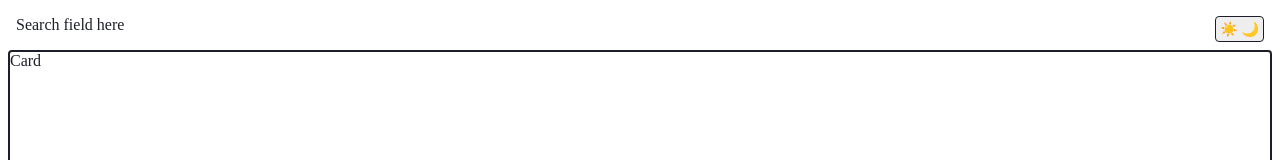
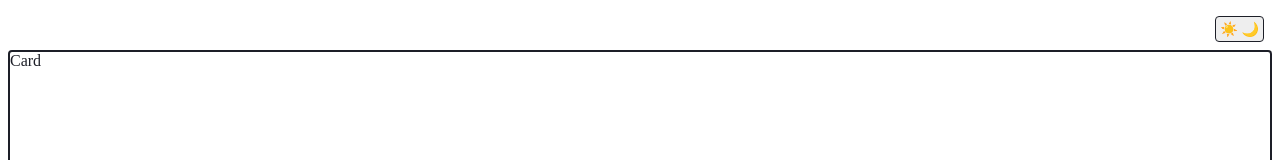
Before and after one commit to Mihajlo-Grubjesic/Q, a React (Vite) app: page /posts in a window 1280 px wide. Shown: the top 160 px of the page. Built offline with nearby package versions, Linux system fonts and the light colour scheme.

Commit message:
add error page route

```diff
--- a/src/App.tsx
+++ b/src/App.tsx
@@ -12,12 +12,14 @@ import useDarkTheme from "./hooks/useDarkTheme";
 import { Header } from "./components/Header/Header";
 import { Posts } from "./containers/Posts/Posts";
 import { PostDetails } from "./containers/PostDetails/PostDetails";
+import { ErrorPage } from "./components/ErrorPage/ErrorPage";
 import { ROUTES } from "./constants/routes";
 
 const router = createBrowserRouter([
   {
     path: "/",
     element: <Navigate to={ROUTES.POSTS} />,
+    errorElement: <ErrorPage />,
   },
   {
     path: ROUTES.POSTS,
--- /dev/null
+++ b/src/components/ErrorPage/ErrorPage.tsx
@@ -0,0 +1,15 @@
+import { useRouteError } from "react-router-dom";
+
+export const ErrorPage = () => {
+  const error = useRouteError() as { statusText: string; message: string };
+
+  return (
+    <div id="error-page">
+      <h1>Oops!</h1>
+      <p>Sorry, an unexpected error has occurred.</p>
+      <p>
+        <i>{error.statusText || error.message}</i>
+      </p>
+    </div>
+  );
+};
--- a/src/components/Header/Header.tsx
+++ b/src/components/Header/Header.tsx
@@ -8,7 +8,6 @@ interface Props {
 export const Header = ({ onToggleTheme }: Props): JSX.Element => {
   return (
     <HeaderWrapper>
-      <div>Search field here</div>
       <ThemeToggler onToggleTheme={onToggleTheme} />
     </HeaderWrapper>
   );
--- a/src/components/Header/styled/Header.ts
+++ b/src/components/Header/styled/Header.ts
@@ -1,6 +1,6 @@
 import styled from "styled-components";
 export const HeaderWrapper = styled.div`
   display: flex;
-  justify-content: space-between;
+  justify-content: end;
   padding: 8px;
 `;
--- a/src/constants/routes.ts
+++ b/src/constants/routes.ts
@@ -1,4 +1,4 @@
 export enum ROUTES {
   POSTS = "/posts",
-  POST = "/posts/:id",
+  POST = "/posts/:postId",
 }
```
Also changed, not shown: 1 other file (tests, documents, lock files or other folders).
